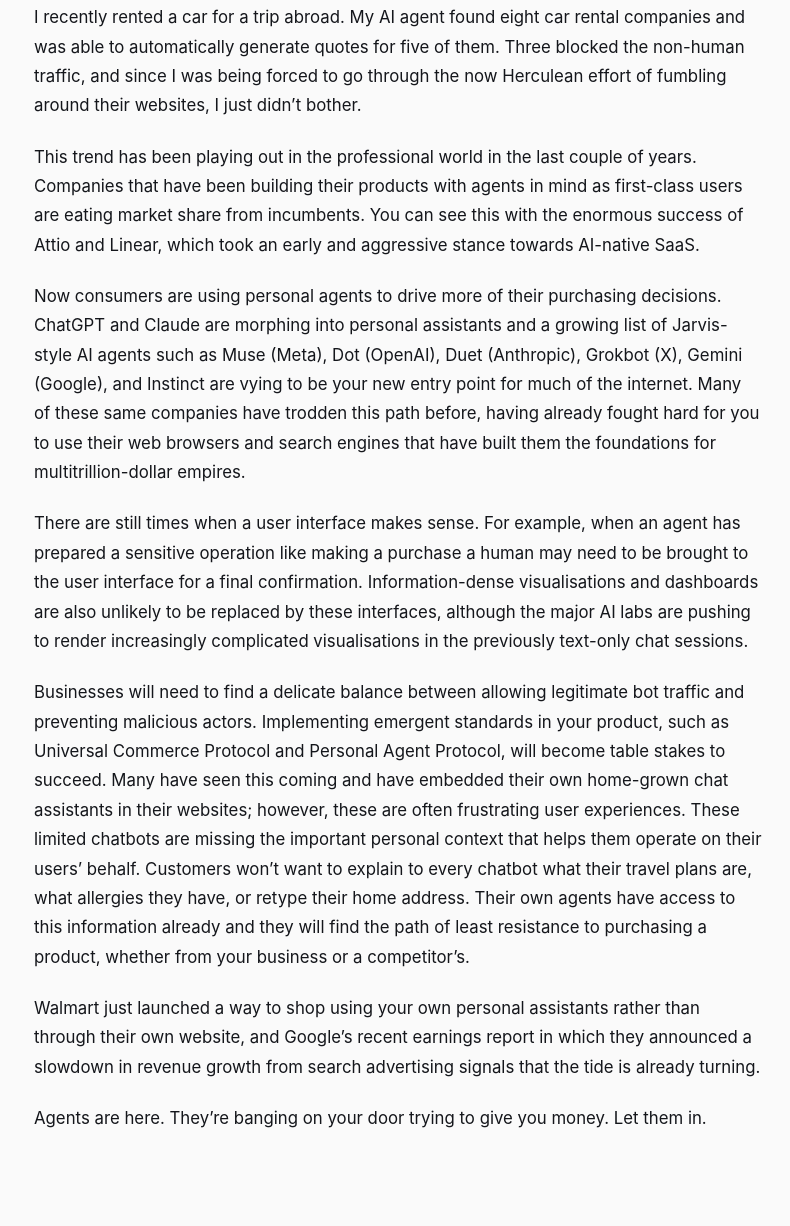
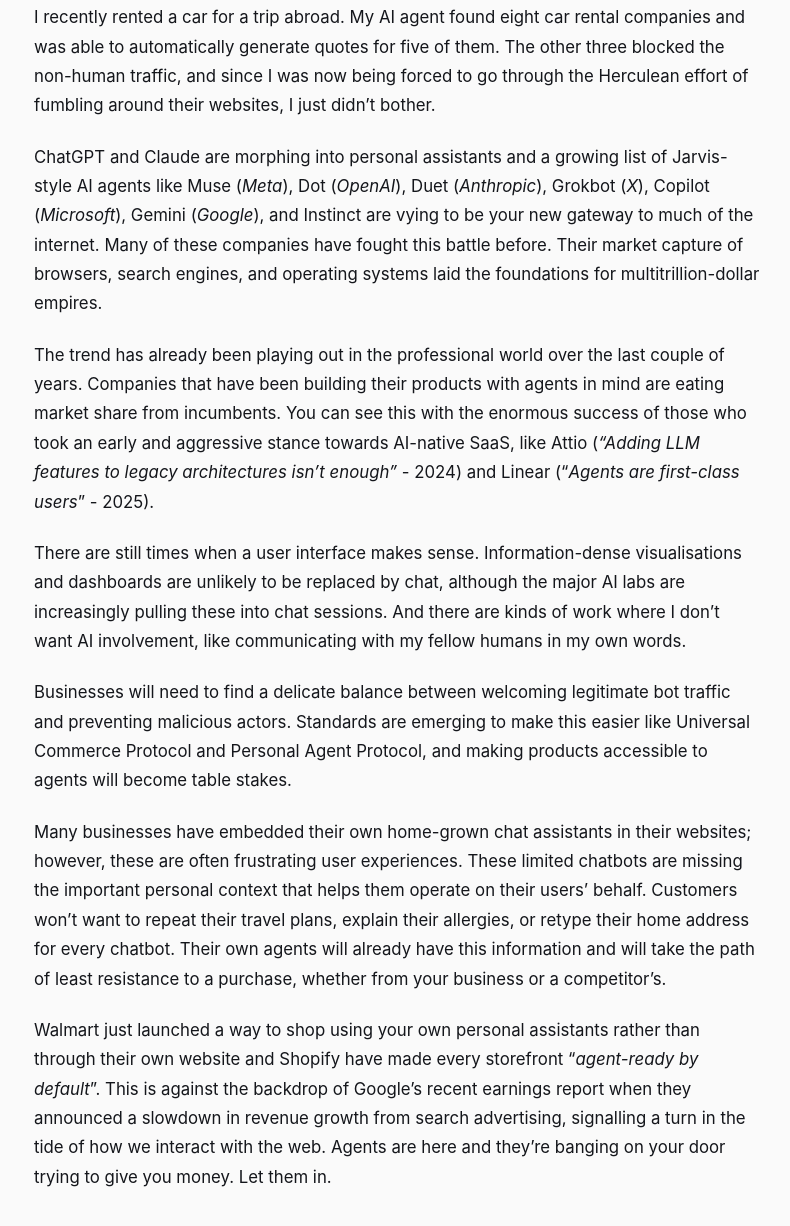
Before and after one commit to KillianCar/killiancar.github.io, an Astro site: page /im-done-using-your-ui in a window 1280 px wide. Shown: the part 270-1496 px from the top of the page, without its empty margins (242-1032 px from the left). Before the commit the page ends 1473 px from the top, so only its background shows below. Built offline with nearby package versions, Linux system fonts and the light colour scheme; Astro itself is replaced by a stand-in of ours.

Commit message:
Update im-done-using-your-ui.md

```diff
--- a/src/content/blog/im-done-using-your-ui.md
+++ b/src/content/blog/im-done-using-your-ui.md
@@ -1,21 +1,21 @@
 ---
 title: "I'm Done Using Your UI"
-description: "I'm done using your user interface. AI will use your product on my behalf, and if your business has an agent-friendly interface, then you will be at an enormous advantage over the next decade."
+description: "AI will use your product on my behalf, and if your business has an agent-friendly interface, then you will be at an enormous advantage over the next decade."
 pubDate: '2026-11-09'
 ---
 
 I'm done using your user interface. AI will use your product on my behalf, and if your business has an agent-friendly interface, then you will be at an enormous advantage over the next decade.
 
-I recently rented a car for a trip abroad. My AI agent found eight car rental companies and was able to automatically generate quotes for five of them. Three blocked the non-human traffic, and since I was being forced to go through the now Herculean effort of fumbling around their websites, I just didn't bother.
+I recently rented a car for a trip abroad. My AI agent found eight car rental companies and was able to automatically generate quotes for five of them. The other three blocked the non-human traffic, and since I was now being forced to go through the Herculean effort of fumbling around their websites, I just didn't bother.
 
-This trend has been playing out in the professional world in the last couple of years. Companies that have been building their products with agents in mind as first-class users are eating market share from incumbents. You can see this with the enormous success of Attio and Linear, which took an early and aggressive stance towards AI-native SaaS.
+ChatGPT and Claude are morphing into personal assistants and a growing list of Jarvis-style AI agents like Muse (*Meta*), Dot (*OpenAI*), Duet (*Anthropic*), Grokbot (*X*), Copilot (*Microsoft*), Gemini (*Google*), and Instinct are vying to be your new gateway to much of the internet. Many of these companies have fought this battle before. Their market capture of browsers, search engines, and operating systems laid the foundations for multitrillion-dollar empires.
 
-Now consumers are using personal agents to drive more of their purchasing decisions. ChatGPT and Claude are morphing into personal assistants and a growing list of Jarvis-style AI agents such as Muse (Meta), Dot (OpenAI), Duet (Anthropic), Grokbot (X), Gemini (Google), and Instinct are vying to be your new entry point for much of the internet. Many of these same companies have trodden this path before, having already fought hard for you to use their web browsers and search engines that have built them the foundations for multitrillion-dollar empires.
+The trend has already been playing out in the professional world over the last couple of years. Companies that have been building their products with agents in mind are eating market share from incumbents. You can see this with the enormous success of those who took an early and aggressive stance towards AI-native SaaS, like Attio (*“Adding LLM features to legacy architectures isn’t enough”* \- 2024\) and Linear (“*Agents are first-class users*” \- 2025).
 
-There are still times when a user interface makes sense. For example, when an agent has prepared a sensitive operation like making a purchase a human may need to be brought to the user interface for a final confirmation. Information-dense visualisations and dashboards are also unlikely to be replaced by these interfaces, although the major AI labs are pushing to render increasingly complicated visualisations in the previously text-only chat sessions.
+There are still times when a user interface makes sense. Information-dense visualisations and dashboards are unlikely to be replaced by chat, although the major AI labs are increasingly pulling these into chat sessions. And there are kinds of work where I don’t want AI involvement, like communicating with my fellow humans in my own words.
 
-Businesses will need to find a delicate balance between allowing legitimate bot traffic and preventing malicious actors. Implementing emergent standards in your product, such as Universal Commerce Protocol and Personal Agent Protocol, will become table stakes to succeed. Many have seen this coming and have embedded their own home-grown chat assistants in their websites; however, these are often frustrating user experiences. These limited chatbots are missing the important personal context that helps them operate on their users’ behalf. Customers won't want to explain to every chatbot what their travel plans are, what allergies they have, or retype their home address. Their own agents have access to this information already and they will find the path of least resistance to purchasing a product, whether from your business or a competitor's.
+Businesses will need to find a delicate balance between welcoming legitimate bot traffic and preventing malicious actors. Standards are emerging to make this easier like Universal Commerce Protocol and Personal Agent Protocol, and making products accessible to agents will become table stakes.
 
-Walmart just launched a way to shop using your own personal assistants rather than through their own website, and Google's recent earnings report in which they announced a slowdown in revenue growth from search advertising signals that the tide is already turning.
+Many businesses have embedded their own home-grown chat assistants in their websites; however, these are often frustrating user experiences. These limited chatbots are missing the important personal context that helps them operate on their users’ behalf. Customers won’t want to repeat their travel plans, explain their allergies, or retype their home address for every chatbot. Their own agents will already have this information and will take the path of least resistance to a purchase, whether from your business or a competitor’s.
 
-Agents are here. They're banging on your door trying to give you money. Let them in.
+Walmart just launched a way to shop using your own personal assistants rather than through their own website and Shopify have made every storefront “*agent-ready by default*”. This is against the backdrop of Google's recent earnings report when they announced a slowdown in revenue growth from search advertising, signalling a turn in the tide of how we interact with the web. Agents are here and they're banging on your door trying to give you money. Let them in.
```
